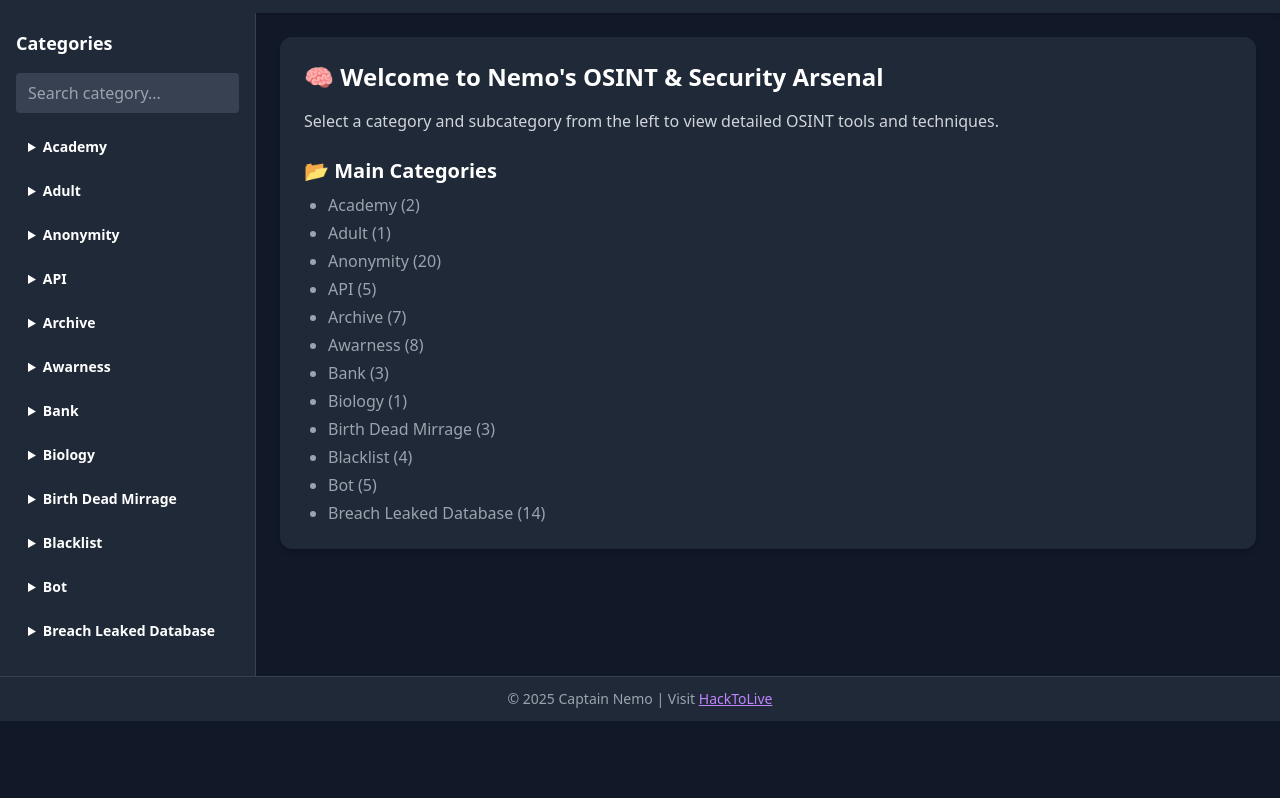
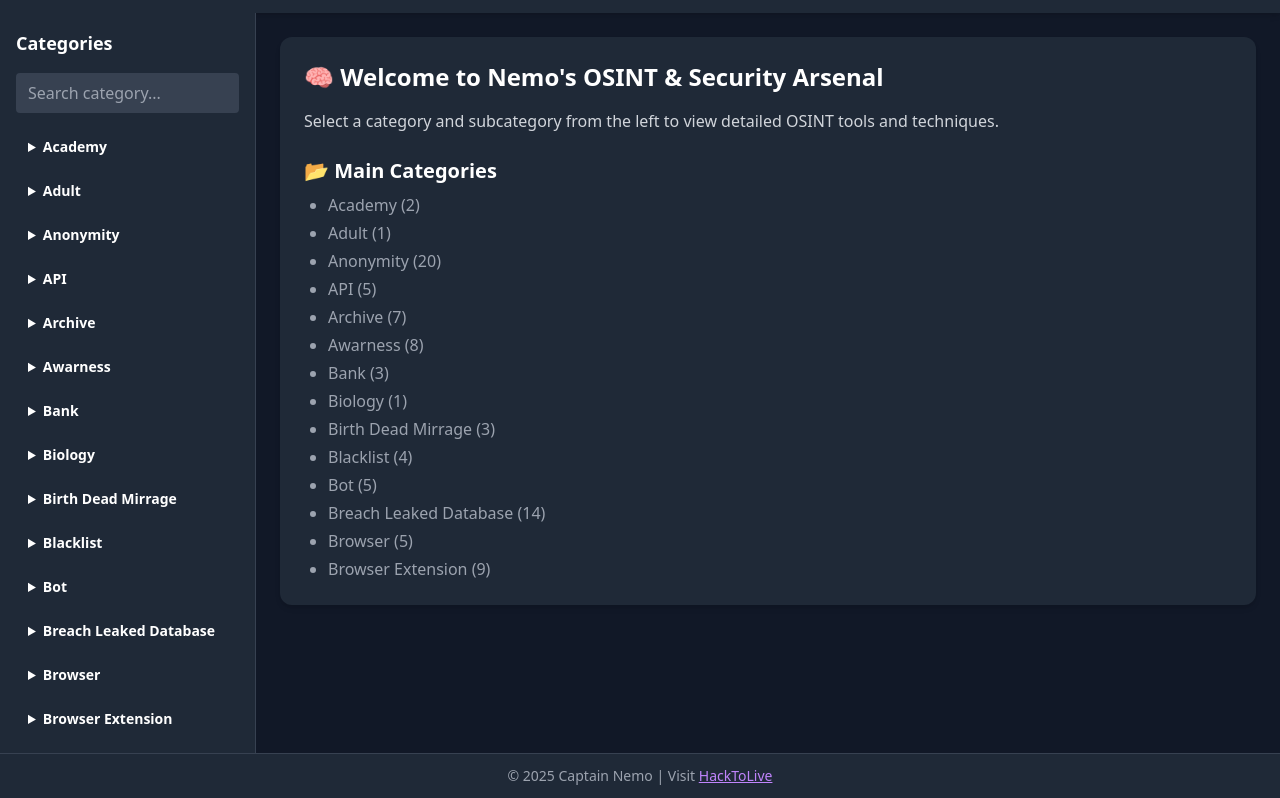
Before and after one commit to nemocyberworld/Nemo-The-Investigator, a plain HTML site: page docs/index.html in a window 1280 px wide. Shown: the part 79-877 px from the top of the page. Before the commit the page ends 800 px from the top, so only its background shows below. Drawn offline with nearby package versions, Linux system fonts and the light colour scheme.

Commit message:
Add files via upload

```diff
--- a/docs/index.html
+++ b/docs/index.html
@@ -124,7 +124,22 @@
     { main: "Breach Leaked Database", sub: "Research" },
     { main: "Breach Leaked Database", sub: "Search Engines" },
     { main: "Breach Leaked Database", sub: "Social Media" },
-    { main: "Breach Leaked Database", sub: "Tools" }
+    { main: "Breach Leaked Database", sub: "Tools" },
+    { main: "Browser", sub: "Fingerprint" },
+    { main: "Browser", sub: "Resource" },
+    { main: "Browser", sub: "Tools" },
+    { main: "Browser", sub: "Tracking" },
+    { main: "Browser", sub: "Vendor" },
+    { main: "Browser Extension", sub: "AI Writing Assistant" },
+    { main: "Browser Extension", sub: "Archive" },
+    { main: "Browser Extension", sub: "Blockchain Crypto" },
+    { main: "Browser Extension", sub: "Image Media" },
+    { main: "Browser Extension", sub: "Media Downloader" },
+    { main: "Browser Extension", sub: "Privacy" },
+    { main: "Browser Extension", sub: "Productivity Research" },
+    { main: "Browser Extension", sub: "Thread Intel" },
+    { main: "Browser Extension", sub: "Web Scraping" },
+
   ];
 
   const categoryList = document.getElementById("categoryList");
```
